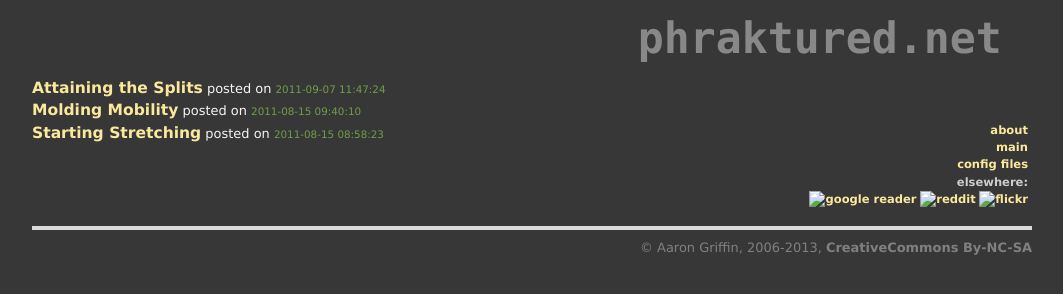
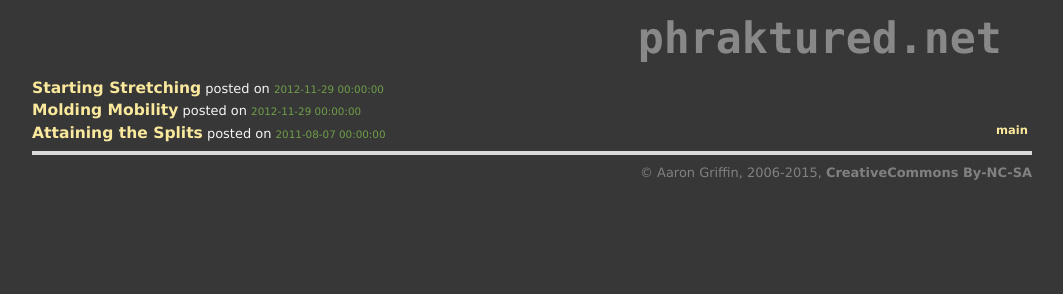
Before and after one commit to aaronmgriffin/phrakture.github.io, a plain HTML site: page index.html in a window 1280 px wide. Shown: the whole page, without its empty margins (108-1171 px from the left). Drawn offline with Linux system fonts and the light colour scheme.

Commit message:
Blog Generation: 2015-03-10T13:02:44-0500

```diff
--- a/index.html
+++ b/index.html
@@ -18,34 +18,24 @@
     <div id="content">
         <div class="post">
                 <div>
-                <a class="post-link" href="attaining-the-splits.html">Attaining the Splits</a> posted on <span class="post-date">2011-09-07 11:47:24</span>
+                <a class="post-link" href="starting-stretching.html">Starting Stretching</a> posted on <span class="post-date">2012-11-29 00:00:00</span>
                 </div>
                 <div>
-                <a class="post-link" href="molding-mobility.html">Molding Mobility</a> posted on <span class="post-date">2011-08-15 09:40:10</span>
+                <a class="post-link" href="molding-mobility.html">Molding Mobility</a> posted on <span class="post-date">2012-11-29 00:00:00</span>
                 </div>
                 <div>
-                <a class="post-link" href="starting-stretching.html">Starting Stretching</a> posted on <span class="post-date">2011-08-15 08:58:23</span>
+                <a class="post-link" href="attaining-the-splits.html">Attaining the Splits</a> posted on <span class="post-date">2011-08-07 00:00:00</span>
                 </div>
         </div>
     </div>
     <div id="navigation">
         <ul>
-            <li><a href="http://phraktured.net/about.html">about</a></li>
             <li><a href="http://phraktured.net">main</a></li>
-            <li><a href="http://phraktured.net/config">config files</a></li>
-
-            <li><strong>elsewhere:</strong>
-            <p>
-                <a href="https://www.google.com/reader/shared/01157934382385370472"><img src="/service-icons/greader.ico" alt="google reader" /></a>
-                <a href="http://reddit.com/user/phrakture/"><img src="/service-icons/reddit.ico" alt="reddit" /></a>
-                <a href="http://www.flickr.com/photos/9996647@N05"><img src="/service-icons/flickr.ico" alt="flickr" /></a>
-            </p>
-            </li>
         </ul>
     </div>
 
     <div id="footer">
-        &copy; Aaron Griffin, 2006-2013,
+        &copy; Aaron Griffin, 2006-2015,
         <a href="http://creativecommons.org/licenses/by-nc-sa/3.0/us/">CreativeCommons By-NC-SA</a>
     </div>
 </div>
```
Also changed, not shown: attaining-the-splits.html (+2 -20 lines), molding-mobility.html (+2 -20 lines), starting-stretching.html (+2 -20 lines), attaining-the-splits.txt, molding-mobility.txt, starting-stretching.txt.
